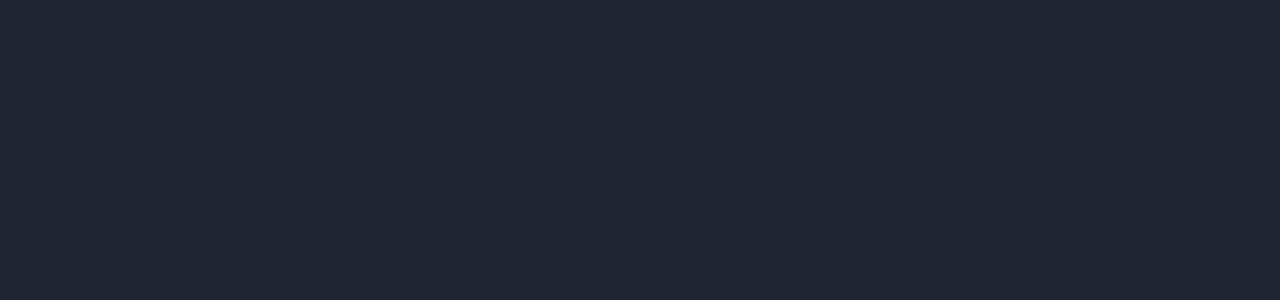
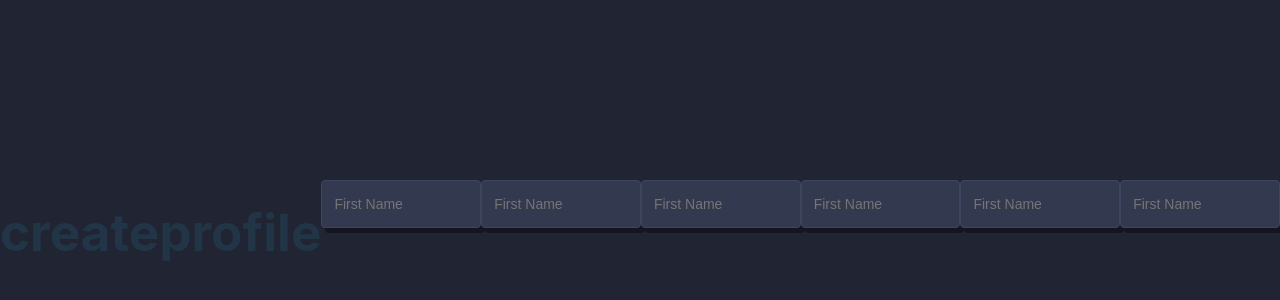
Before and after one commit to lsayah/CMS, a React (Vite) app in the folder client/: page /createprofile in a window 1280 px wide. Before the commit this address had no page. Shown: the part 168-468 px from the top of the page. Built offline with nearby package versions, Linux system fonts and the light colour scheme.

Commit message:
Ajout de la page de création du profil utilisateur

```diff
--- a/client/src/App.jsx
+++ b/client/src/App.jsx
@@ -5,6 +5,7 @@
 import Profile from "./pages/Profile";
 import Feed from "./pages/Feed";
 import Post from "./pages/Post";
+import CreateProfile from "./pages/CreateProfile";
 function App() {
   return (
     <BrowserRouter>
@@ -15,6 +16,7 @@
         <Route path="/profile" element={<Profile />} />
         <Route path="/post" element={<Post />} />
         <Route path="/feed" element={<Feed />} />
+        <Route path="/createprofile" element={<CreateProfile />} />
       </Routes>
     </BrowserRouter>
   );
--- /dev/null
+++ b/client/src/pages/CreateProfile.jsx
@@ -0,0 +1,15 @@
+import React, { useState } from "react";
+import InputField from "../components/InputField.jsx";
+export default function Feed() {
+  return (
+    <div>
+      <h1>createprofile</h1>
+      <InputField type="string" placeholder="First Name" />
+      <InputField type="string" placeholder="First Name" />
+      <InputField type="string" placeholder="First Name" />
+      <InputField type="string" placeholder="First Name" />
+      <InputField type="string" placeholder="First Name" />
+      <InputField type="string" placeholder="First Name" />
+    </div>
+  );
+}
--- a/client/src/styles/LatestArticles.css
+++ b/client/src/styles/LatestArticles.css
@@ -1,5 +1,5 @@
 .latest-articles {
-  background-color: white;
+  background-color: grey;
   padding: 20px;
   border-radius: 10px;
 }
@@ -7,6 +7,6 @@
 .article-card {
   margin-bottom: 10px;
   padding: 10px;
-  border: 1px solid #eaeaea;
+  border: 1px solid green;
   border-radius: 8px;
 }
```
